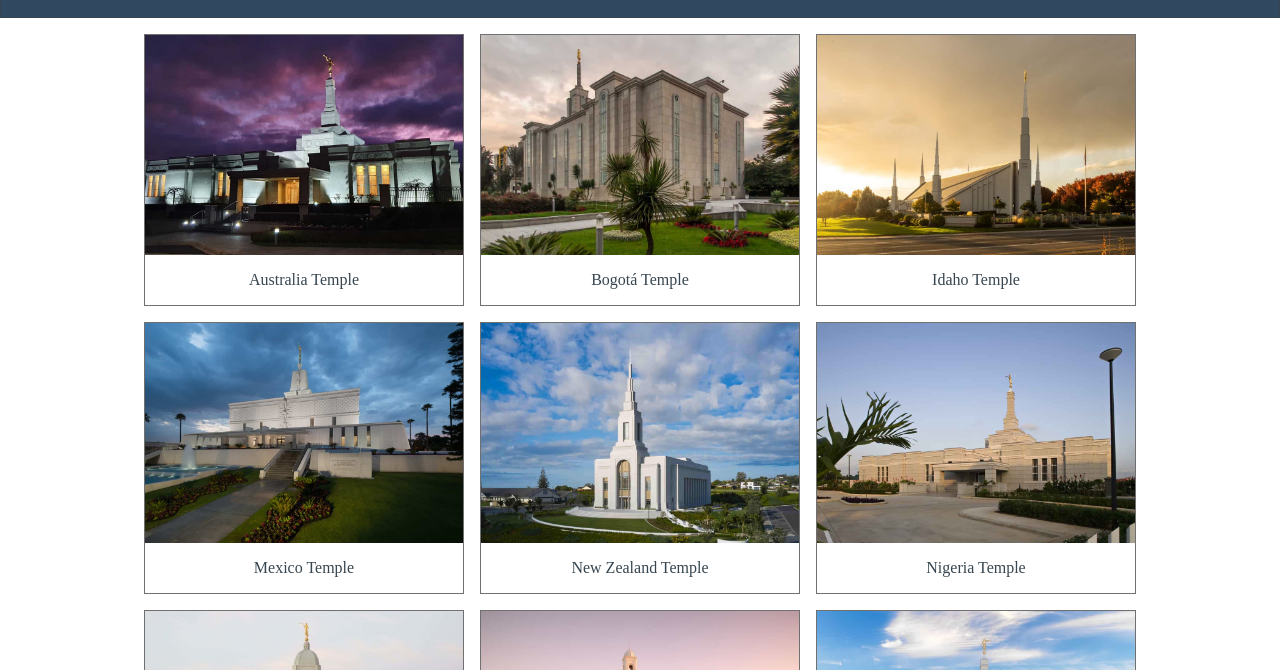
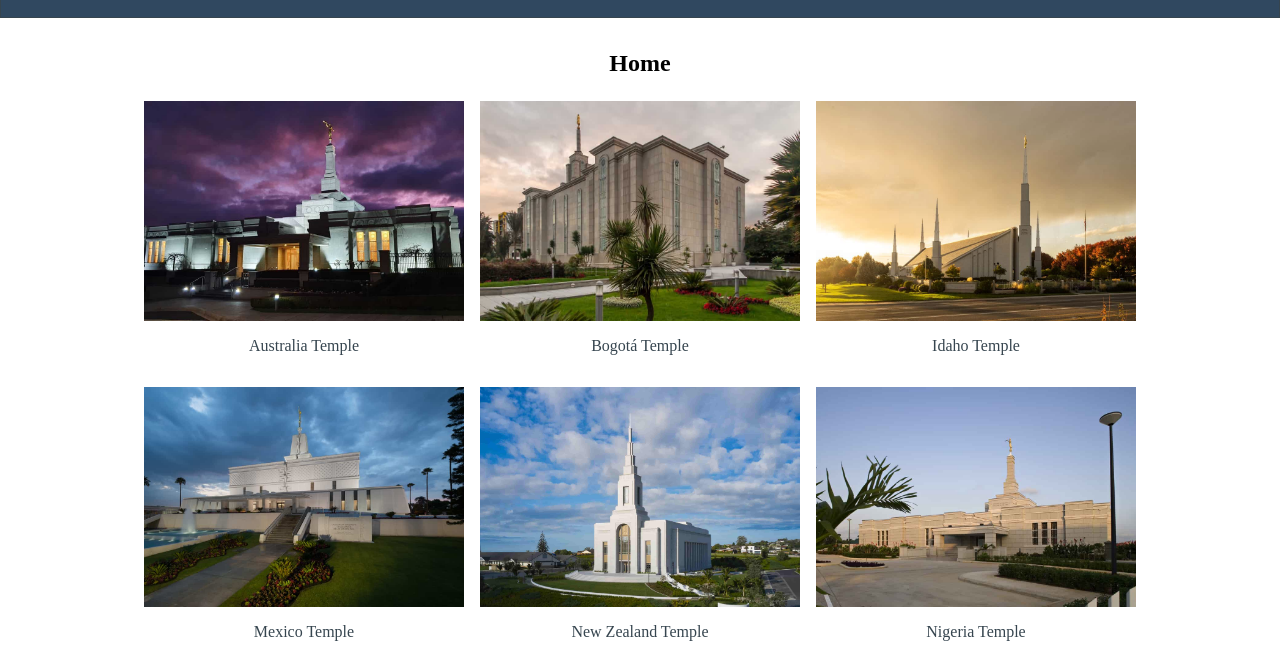
Before and after one commit to conantkd/wdd131, a plain HTML site: page temples.html in a window 1280 px wide. Shown: the part 78-748 px from the top of the page. Drawn offline with Linux system fonts and the light colour scheme; a web font is replaced by a local one.

Commit message:
html and css fixes on album block

```diff
--- a/styles/temples.css
+++ b/styles/temples.css
@@ -113,6 +113,11 @@ nav a:hover {
 }
 
 /* Album */
+h2 {
+  text-align: center;
+  padding: 2rem 0rem 0.5rem;
+}
+
 .temples-container {
   display: grid;
   grid-template-columns: repeat(auto-fit, minmax(250px, 1fr));
@@ -122,7 +127,6 @@ nav a:hover {
 
 figure {
   margin: 0;
-  border: 1px solid var(--gray);
   background-color: var(--white);
   text-align: center;
 }
--- a/temples.html
+++ b/temples.html
@@ -48,6 +48,7 @@
       </nav>
     </header>
     <main>
+      <h2>Home</h2>
       <div class="temples-container">
         <figure>
           <img src="images/australia-temple.jpg" alt="Australia Temple" />
```
